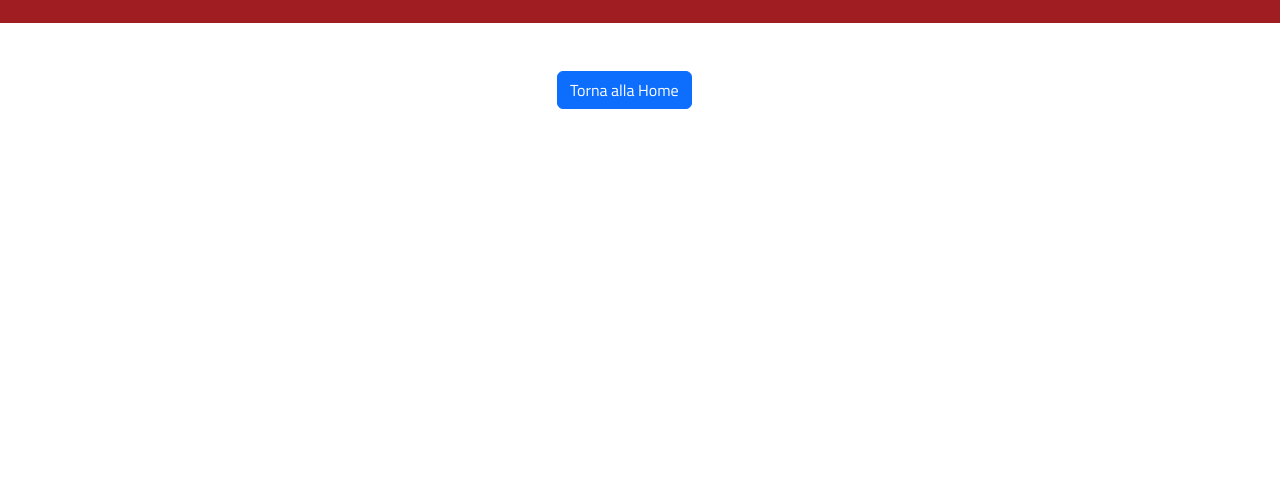
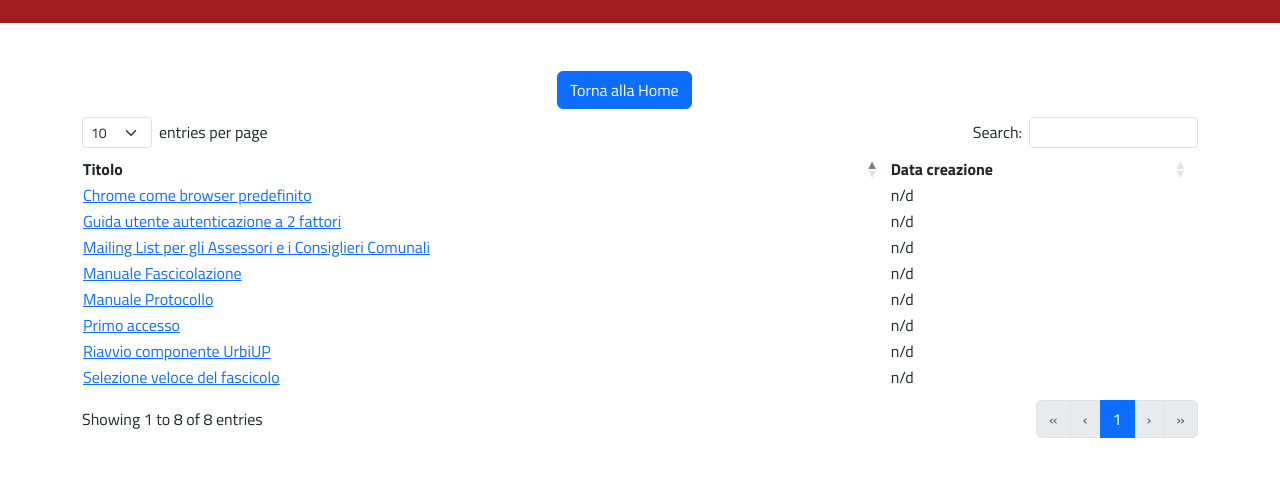
Before and after one commit to Mystikal91/CDL-Pod, a plain HTML site: page manual-urbi.html in a window 1280 px wide. Shown: the part 177-654 px from the top of the page. Drawn offline with Linux system fonts and the light colour scheme; no server answers.

Commit message:
Aggiunta Manuali URBI

```diff
--- a/js/main.js
+++ b/js/main.js
@@ -1,2 +1,10 @@
 const tooltipTriggerList = document.querySelectorAll('[data-bs-toggle="tooltip"]')
 const tooltipList = [...tooltipTriggerList].map(tooltipTriggerEl => new bootstrap.Tooltip(tooltipTriggerEl))
+
+$(document).ready( function () {
+    $('.datatables-table').DataTable({
+        language: {
+            url: './vendor/datatables/i18n/it-IT.json',
+        },
+    });
+} );
--- a/manual-urbi.html
+++ b/manual-urbi.html
@@ -8,6 +8,9 @@
     <link href="./vendor/fontawesome/css/fontawesome.min.css" rel="stylesheet" />
     <link href="./vendor/fontawesome/css/brands.css" rel="stylesheet" />
     <link href="./vendor/fontawesome/css/solid.css" rel="stylesheet" />
+
+    <link href="./vendor/datatables/css/datatables.min.css" rel="stylesheet">
+
 
     <link rel="stylesheet" href="./css/main.css">
     <link rel="stylesheet" href="./css/fonts.css">
@@ -32,17 +35,59 @@
             </div>
         </div>
     </div>
-    <div class="container mt-5 button-grid">
-      <div class="row justify-content-center align-items-center gy-3">
-        <div class="col-6 col-md-4 col-lg-3 col-xl-2">
-
-          <a class="btn btn-primary" href="./index.html" role="button">Torna alla Home</a>
+    <div class="container mt-5">
+        <div class="row justify-content-center align-items-center gy-3">
+            <div class="col-6 col-md-4 col-lg-3 col-xl-2">
+                <a class="btn btn-primary" href="./index.html" role="button">Torna alla Home</a>
+            </div>
         </div>
-      </div>
+        <table id="manual-table" class="display datatables-table">
+            <thead>
+                <tr>
+                    <th>Titolo</th>
+                    <th>Data creazione</th>
+                </tr>
+            </thead>
+            <tbody>
+                <tr>
+                    <td><a href="./manuals/urbi/Chrome come browser predefinito.pdf" target="_blank">Chrome come browser predefinito</a></td>
+                    <td>n/d</td>
+                </tr>
+                <tr>
+                    <td><a href="./manuals/urbi/Guida utente autenticazione a 2 fattori.pdf" target="_blank">Guida utente autenticazione a 2 fattori</a></td>
+                    <td>n/d</td>
+                </tr>
+                <tr>
+                    <td><a href="./manuals/urbi/Mailing List per gli Assessori e i Consiglieri Comunali.pdf" target="_blank">Mailing List per gli Assessori e i Consiglieri Comunali</a></td>
+                    <td>n/d</td>
+                </tr>
+                <tr>
+                    <td><a href="./manuals/urbi/Manuale Fascicolazione.pdf" target="_blank">Manuale Fascicolazione</a></td>
+                    <td>n/d</td>
+                </tr>
+                <tr>
+                    <td><a href="./manuals/urbi/Manuale Protocollo.pdf" target="_blank">Manuale Protocollo</a></td>
+                    <td>n/d</td>
+                </tr>
+                <tr>
+                    <td><a href="./manuals/urbi/Primo accesso.pdf" target="_blank">Primo accesso</a></td>
+                    <td>n/d</td>
+                </tr>
+                <tr>
+                    <td><a href="./manuals/urbi/Riavvio componente UrbiUP.pdf" target="_blank">Riavvio componente UrbiUP</a></td>
+                    <td>n/d</td>
+                </tr>
+                <tr>
+                    <td><a href="./manuals/urbi/Selezione veloce del fascicolo.pdf" target="_blank">Selezione veloce del fascicolo</a> </td>
+                    <td>n/d</td>
+                </tr>
+            </tbody>
+        </table>
     </div>
 </body>
 
 <script src="./vendor/jquery/jquery-3.7.1.min.js"></script>
 <script src="./vendor/bootstrap/js/bootstrap.bundle.min.js"></script>
+<script src="./vendor/datatables/js/datatables.min.js"></script>
 <script src="./js/main.js"></script>
 </html>
```
Also changed, not shown: manuals/urbi/test.txt (deleted), 11 other files.
